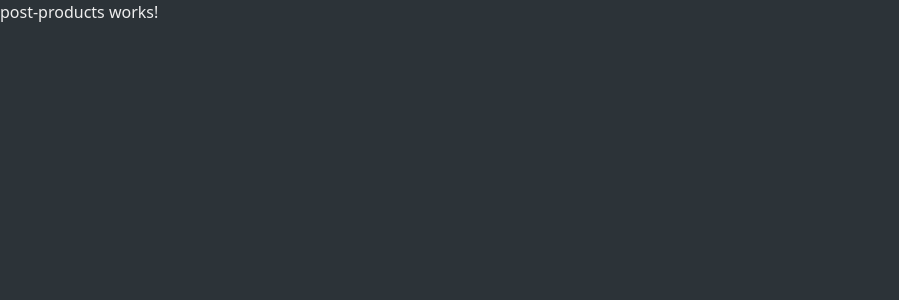
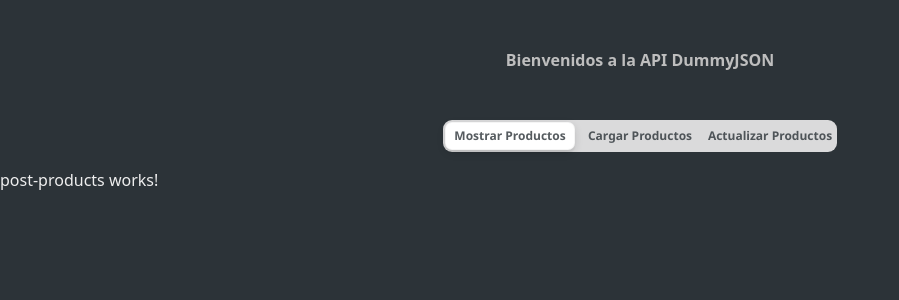
Before and after one commit to Cactuswow/arq-parcial-2, an Angular app: page /home/create-product in a window 1280 px wide. Shown: the top 300 px of the page, without its empty margins (0-899 px from the left). Built offline with nearby package versions, Linux system fonts and the light colour scheme.

Commit message:
home: header

```diff
--- a/src/app/pages/home/home.component.css
+++ b/src/app/pages/home/home.component.css
@@ -0,0 +1,80 @@
+
+/* Remove this container when use*/
+.component-title {
+  width: 100%;
+  z-index: 999;
+  top: 30px;
+  left: 0;
+  padding: 0;
+  margin: 3em 0;
+  font-size: 1rem;
+  font-weight: 700;
+  color: #bebebe;
+  text-align: center;
+}
+
+.tab-container {
+  position: relative;
+  width: fit-content;
+  margin: 0 auto;
+  margin-bottom: 1em;
+  display: flex;
+  flex-direction: row;
+  align-items: flex-start;
+  padding: 2px;
+  background-color: #dadadb;
+  border-radius: 9px;
+  font-family: 'Segoe UI', Tahoma, Geneva, Verdana, sans-serif;
+  font-weight: 700;
+}
+
+.indicator {
+  content: "";
+  width: 130px;
+  height: 28px;
+  background: #ffffff;
+  position: absolute;
+  top: 2px;
+  left: 2px;
+  z-index: 9;
+  border: 0.5px solid rgba(0, 0, 0, 0.04);
+  box-shadow: 0px 3px 8px rgba(0, 0, 0, 0.12), 0px 3px 1px rgba(0, 0, 0, 0.04);
+  border-radius: 7px;
+  transition: all 0.2s ease-out;
+}
+
+.tab {
+  width: 130px;
+  height: 28px;
+  position: absolute;
+  z-index: 99;
+  outline: none;
+  opacity: 0;
+}
+
+.tab_label {
+  color: var(--gray-blue-900);
+  width: 130px;
+  height: 28px;
+  position: relative;
+  z-index: 999;
+  display: flex;
+  align-items: center;
+  justify-content: center;
+  border: 0;
+  font-size: 0.75rem;
+  opacity: 0.8;
+  cursor: pointer;
+}
+
+.tab--1:checked ~ .indicator {
+  left: 2px;
+}
+
+.tab--2:checked ~ .indicator {
+  left: calc(130px + 2px);
+}
+
+.tab--3:checked ~ .indicator {
+  left: calc(130px * 2 + 2px);
+}
--- a/src/app/pages/home/home.component.html
+++ b/src/app/pages/home/home.component.html
@@ -1 +1,17 @@
+<h1 class="component-title">Bienvenidos a la API DummyJSON</h1>
+
+<div class="tab-container">
+  <input type="radio" name="tab" id="tab1" class="tab tab--1" />
+  <label routerLink="get-products" class="tab_label" for="tab1">Mostrar Productos</label>
+
+  <input type="radio" name="tab" id="tab2" class="tab tab--2" />
+  <label routerLink="create-product" class="tab_label" for="tab2">Cargar Productos</label>
+
+  <input type="radio" name="tab" id="tab3" class="tab tab--3" />
+  <label routerLink="update-product" class="tab_label" for="tab3">Actualizar Productos</label>
+
+  <div class="indicator"></div>
+</div>
+
+
 <router-outlet></router-outlet>
--- a/src/app/pages/home/home.component.ts
+++ b/src/app/pages/home/home.component.ts
@@ -1,10 +1,10 @@
 import { Component } from '@angular/core'
-import { RouterOutlet } from '@angular/router'
+import { RouterLink, RouterOutlet } from '@angular/router'
 
 @Component({
   selector: 'app-home',
   standalone: true,
-  imports: [RouterOutlet],
+  imports: [RouterOutlet ,RouterLink],
   templateUrl: './home.component.html',
   styleUrl: './home.component.css'
 })
--- a/src/app/pages/home/services/product.service.ts
+++ b/src/app/pages/home/services/product.service.ts
@@ -17,7 +17,7 @@ export class ProductService {
         this.products = products
       },
       error: () => {
-        alert('Error al obtener los productos')
+        // alert('Error al obtener los productos')
       }
     })
   }
```
Also changed, not shown: src/app/app.routes.ts (+7 -0 lines), 1 other file (tests, documents, lock files or other folders).
